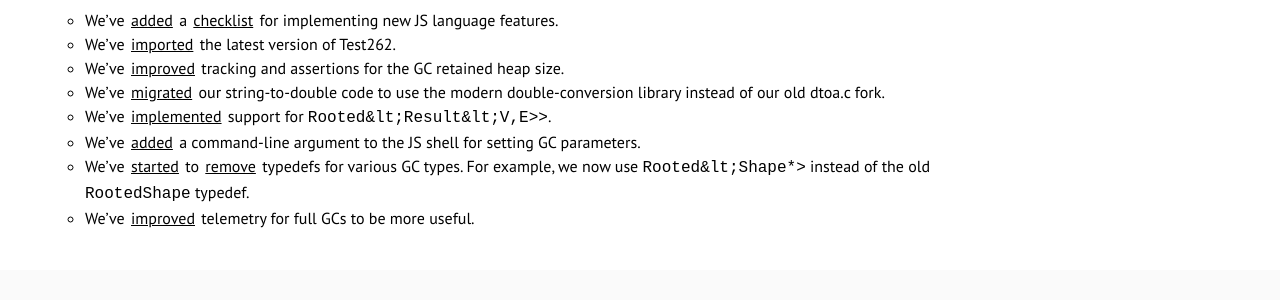
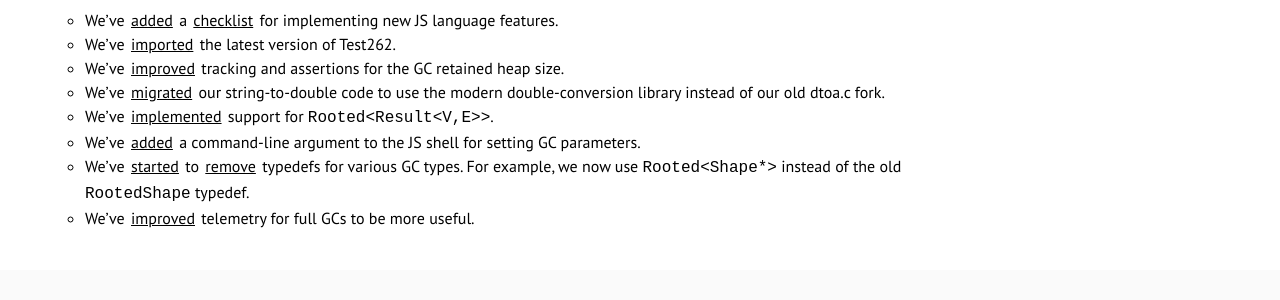
Before and after one commit to mozilla-spidermonkey/spidermonkey.dev, a Jekyll site: the page built from _posts/2022-06-30-newsletter-firefox-102-103.markdown, in a window 1280 px wide. Shown: the part 1746-2046 px from the top of the page. Built offline with Jekyll 4.4.1, drawn with Linux system fonts in a browser that asks for light colours; nearby versions of some CDN libraries; some of the changed lines change nothing that is shown.

Commit message:
Fix < chars

```diff
--- a/_posts/2022-06-30-newsletter-firefox-102-103.markdown
+++ b/_posts/2022-06-30-newsletter-firefox-102-103.markdown
@@ -73,7 +73,7 @@ We've collaborated with the performance team to improve support for external pro
 * We've [imported](https://bugzilla.mozilla.org/show_bug.cgi?id=1769093) the latest version of Test262.
 * We've [improved](https://bugzilla.mozilla.org/show_bug.cgi?id=1771747) tracking and assertions for the GC retained heap size.
 * We've [migrated](https://bugzilla.mozilla.org/show_bug.cgi?id=1770158) our string-to-double code to use the modern double-conversion library instead of our old dtoa.c fork.
-* We've [implemented](https://bugzilla.mozilla.org/show_bug.cgi?id=1769518) support for `Rooted&lt;Result&lt;V,E>>`.
+* We've [implemented](https://bugzilla.mozilla.org/show_bug.cgi?id=1769518) support for `Rooted<Result<V,E>>`.
 * We've [added](https://bugzilla.mozilla.org/show_bug.cgi?id=1771315) a command-line argument to the JS shell for setting GC parameters.
-* We've [started](https://bugzilla.mozilla.org/show_bug.cgi?id=1773368) to [remove](https://bugzilla.mozilla.org/show_bug.cgi?id=1773778) typedefs for various GC types. For example, we now use `Rooted&lt;Shape*>` instead of the old `RootedShape` typedef.
+* We've [started](https://bugzilla.mozilla.org/show_bug.cgi?id=1773368) to [remove](https://bugzilla.mozilla.org/show_bug.cgi?id=1773778) typedefs for various GC types. For example, we now use `Rooted<Shape*>` instead of the old `RootedShape` typedef.
 * We've [improved](https://bugzilla.mozilla.org/show_bug.cgi?id=1772894) telemetry for full GCs to be more useful.
```
